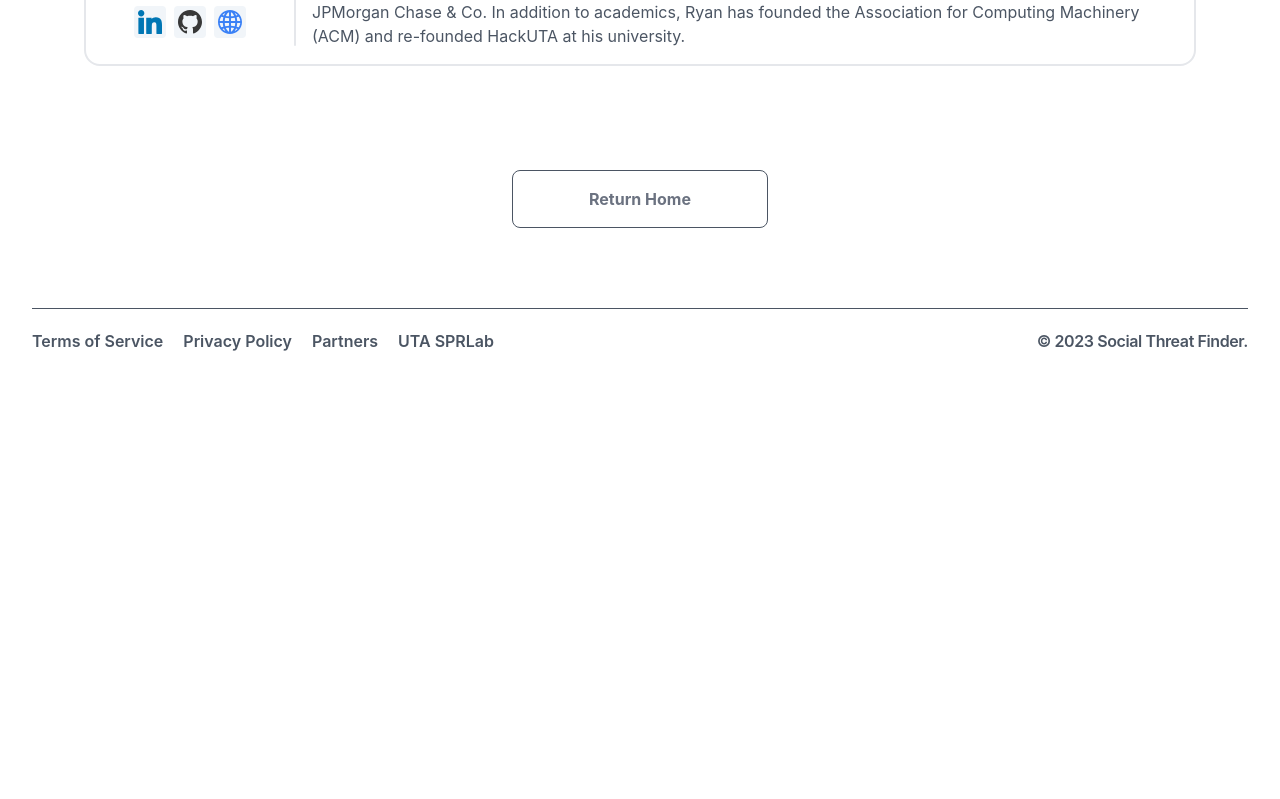
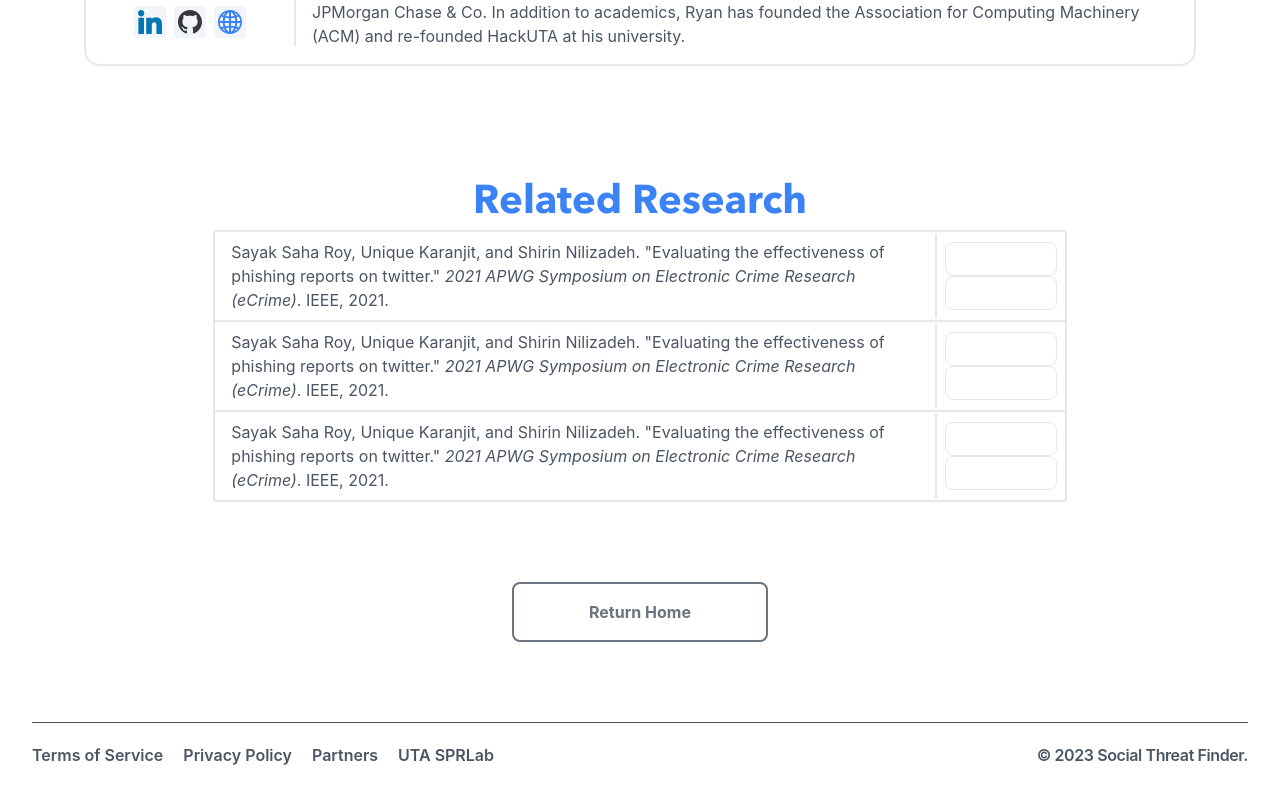
Before and after one commit to UTA-SPRLab/stf-site, a Next.js app in the folder client/: page /about in a window 1280 px wide. Shown: the part 1412-2211 px from the top of the page. Before the commit the page ends 1797 px from the top, so only its background shows below. Built offline with nearby package versions, Linux system fonts and the light colour scheme; no server answers.

Commit message:
spec updates

```diff
--- a/client/components/AboutUs.js
+++ b/client/components/AboutUs.js
@@ -1,5 +1,6 @@
 import React from "react";
 import Team from "./Team";
+import ResearchCitation from "./icons/ResearchCitation";
 import ReturnHome from "./icons/ReturnHome";
 
 export default function AboutUs() {
@@ -24,7 +25,7 @@ export default function AboutUs() {
 						Our blocklist is updated in real-time, which can be accessed through this
 						website, or you can also sign up for our API{" "}
 						<a
-							className="text-blue-500"
+							className="text-blue-500 hover:text-blue-600 transition-all"
 							href="https://forms.gle/Fz5U9E9WkYtzhuMj6"
 							target="_blank"
 						>
@@ -37,14 +38,27 @@ export default function AboutUs() {
 
 			<div className="flex flex-col items-center w-full mb-4 text-center">
 				<h1
-					className="text-5xl Avenir font-semibold text-black text-blue-500"
+					className="text-5xl Avenir font-semibold text-blue-500"
 					id="partners"
 				>
 					Meet the Team
 				</h1>
 			</div>
 			<Team />
-			<div className="flex justify-center align-center mb-20">
+			<div className="flex flex-col items-center w-full mb-4 text-center">
+				<h1
+					className="text-5xl Avenir font-semibold text-blue-500"
+					id="partners"
+				>
+					Related Research
+				</h1>
+				<div className="flex justify-center items-center flex-col w-2/3">
+					<ResearchCitation id="0" pos="top" title="Evaluating the effectiveness of phishing reports on twitter" authors="Sayak Saha Roy, Unique Karanjit, and Shirin Nilizadeh" journal="2021 APWG Symposium on Electronic Crime Research (eCrime)" publisher="IEEE" year="2021" link="https://ieeexplore.ieee.org/abstract/document/9738786" />
+					<ResearchCitation id="1" title="Evaluating the effectiveness of phishing reports on twitter" authors="Sayak Saha Roy, Unique Karanjit, and Shirin Nilizadeh" journal="2021 APWG Symposium on Electronic Crime Research (eCrime)" publisher="IEEE" year="2021" link="https://ieeexplore.ieee.org/abstract/document/9738786" />
+					<ResearchCitation id="2" pos="bottom" title="Evaluating the effectiveness of phishing reports on twitter" authors="Sayak Saha Roy, Unique Karanjit, and Shirin Nilizadeh" journal="2021 APWG Symposium on Electronic Crime Research (eCrime)" publisher="IEEE" year="2021" link="https://ieeexplore.ieee.org/abstract/document/9738786" />
+				</div>
+			</div>
+			<div className="flex justify-center align-center m-20">
 				<ReturnHome />
 			</div>
 		</section>
--- a/client/components/Header.js
+++ b/client/components/Header.js
@@ -12,7 +12,7 @@ export default function Header() {
 
 	return (
 		<div
-			className={`fixed transition-all top-0 w-full z-[10000] clearNav md:bg-opacity-90 duration-300 ease-in-out transition-all ${
+			className={`fixed transition-all top-0 w-full z-[10000] clearNav md:bg-opacity-90 duration-300 ease-in-out ${
 				scrollActive ? " shadow-md pt-0" : " pt-4"
 			}`}
 		>
--- a/client/components/PhishDB.js
+++ b/client/components/PhishDB.js
@@ -46,6 +46,43 @@ function GlobalFilter({ preGlobalFilteredRows, globalFilter, setGlobalFilter })
 	);
 }
 
+export function StatusColumnFilter({
+	column: { filterValue, setFilter, preFilteredRows, id, render },
+}) {
+	// Calculate the options for filtering
+	// using the preFilteredRows
+	const options = React.useMemo(() => {
+		const options = new Set();
+		preFilteredRows.forEach((row) => {
+			options.add(row.values[id])
+		});
+		return [...options.values()];
+	}, [id, preFilteredRows]);
+
+	// Render a multi-select box
+	return (
+		<label className="flex gap-x-2 items-baseline text-gray-500">
+			<span className="text-gray-700">{render("Header")}: </span>
+			<select
+				className="rounded-md border-gray-300 shadow-sm focus:border-blue-300 focus:ring focus:ring-blue-200 focus:ring-opacity-50"
+				name={id}
+				id={id}
+				value={filterValue}
+				onChange={(e) => {
+					setFilter(e.target.value || undefined);
+				}}
+			>
+			<option value="">All</option>
+				{options.map((option, i) => (
+					<option key={i} value={option}>
+						{(option === 0 ? "Offline" : option === 1 ? "Online" : option === 999 ? "Unknown" : "Undefined")}
+					</option>
+				))}
+			</select>
+		</label>
+	);
+}
+
 export function SelectColumnFilter({
 	column: { filterValue, setFilter, preFilteredRows, id, render },
 }) {
@@ -63,7 +100,7 @@ export function SelectColumnFilter({
 	options.sort();
 
 	// omit "Unknown" from options
-  	const filteredOptions = options.filter(option => option !== "Unknown");
+	const filteredOptions = options.filter((option) => option !== "Unknown");
 
 	// Render a multi-select box
 	return (
@@ -80,7 +117,9 @@ export function SelectColumnFilter({
 			>
 				<option value="">All</option>
 				<option value="Unknown">Unknown</option>
-				<option value="" disabled>----------</option>
+				<option value="" disabled>
+					----------
+				</option>
 				{filteredOptions.map((option, i) => (
 					<option key={i} value={option}>
 						{option.charAt(0).toUpperCase() + option.slice(1)}
@@ -212,6 +251,8 @@ function PhishDB() {
 				Header: "Status",
 				accessor: "urlAlive",
 				Cell: StatusPill,
+				Filter: StatusColumnFilter, // new
+				// filter: "includes",
 			},
 			{
 				Header: "Target",
--- a/client/components/icons/Buttons.js
+++ b/client/components/icons/Buttons.js
@@ -1,12 +1,11 @@
-import React from 'react'
-import { classNames } from './Utils'
+import React from "react";
+import { classNames } from "./Utils";
 
 export function Button({ children, className, ...rest }) {
 	return (
 		<button
 			type="button"
-      className={
-        classNames(
+			className={classNames(
 				"relative inline-flex items-center px-4 py-2 border border-gray-300 text-sm font-medium rounded-md text-gray-700 bg-white hover:bg-gray-50",
 				className
 			)}
@@ -14,15 +13,14 @@ export function Button({ children, className, ...rest }) {
 		>
 			{children}
 		</button>
-  )
+	);
 }
 
 export function PageButton({ children, className, ...rest }) {
 	return (
 		<button
 			type="button"
-      className={
-        classNames(
+			className={classNames(
 				"relative inline-flex items-center px-2 py-2 border border-gray-300 bg-white text-sm font-medium text-gray-500 hover:bg-gray-50",
 				className
 			)}
@@ -30,5 +28,30 @@ export function PageButton({ children, className, ...rest }) {
 		>
 			{children}
 		</button>
-  )
+	);
 }
+
+export function EnabledButton({ children, href, ...rest }) {
+	return (
+		<a
+			className="inline-flex items-center px-5 py-3 mt-2 font-medium text-white transition duration-150 ease-in-out transform bg-transparent border rounded-lg bg-blue-500 hover:bg-blue-600"
+			href={`${href}`}
+			{...rest}
+		>
+			<span className="justify-center">{children}</span>
+		</a>
+	);
+}
+
+export function DisabledButton({ children, status, ...rest }) {
+	return (
+		<button
+			className="inline-flex flex-col items-center px-5 py-2 mt-2 font-medium text-white transition duration-150 ease-in-out transform bg-transparent border rounded-lg bg-gray-400 hover:text-gray-200"
+			disabled
+			{...rest}
+		>
+			<span className="justify-center">{children}</span>
+			<span className="justify-center text-xs">{status}</span>
+		</button>
+	);
+}
--- /dev/null
+++ b/client/components/icons/ResearchCitation.js
@@ -0,0 +1,83 @@
+import SmallButton from "./Buttons.js";
+
+export default function ResearchCitation({
+	id,
+	pos,
+	children,
+	title,
+	authors,
+	journal,
+	publisher,
+	year,
+	link,
+	...rest
+}) {
+	const cite = (id) => {
+		const citationButton = document.getElementsByClassName("citeButton").item(id);
+		const citationText = document.getElementsByClassName("citationText").item(id);
+
+		const oldCitationButton = String(citationButton.innerText);
+
+		const clipboardItem = new ClipboardItem({
+			"text/plain": new Blob([citationText.innerText], { type: "text/plain" }),
+			"text/html": new Blob([citationText.outerHTML], { type: "text/html" }),
+		});
+
+		navigator.clipboard.write([clipboardItem]);
+
+		let range, selection;
+
+		if (document.body.createTextRange) {
+			range = document.body.createTextRange();
+			range.moveToElementText(citationText);
+			range.select();
+		} else if (window.getSelection) {
+			selection = window.getSelection();
+			range = document.createRange();
+			range.selectNodeContents(citationText);
+			selection.removeAllRanges();
+			selection.addRange(range);
+		}
+
+		citationButton.innerHTML = "Copied";
+		citationButton.classList.remove("hover:bg-blue-600");
+		citationButton.classList.add("hover:bg-green-600");
+		citationButton.classList.add("bg-green-500");
+
+		setTimeout(() => {
+			citationButton.innerHTML = oldCitationButton;
+			citationButton.classList.remove("hover:bg-green-600");
+			citationButton.classList.remove("bg-green-500");
+			citationButton.classList.add("hover:bg-blue-600");
+		}, 3000);
+	};
+
+	return (
+		<div className={`flex justify-between items-center w-full md:flex-row flex-col hover:bg-gray-50 hover:text-gray-800 transition-all ${pos === "top" ? "border-x-2 border-t-2 rounded-t" : (pos === "bottom" ? "border-x-2 border-b-2 rounded-b" : "border-2")}`}>
+			<p className="citationText w-7/8 py-2 px-4 text-justify md:text-left" id={id}>
+				{authors}. "
+				<a href={`${link}`} target="_blank">
+					{title}
+				</a>
+				." <i>{journal}</i>. {publisher}, {year}.
+			</p>
+			{/* <div className="md:border-l-2 md:border-t-0 md:w-0 md:h-16 border-t-2 rounded-2xl w-5/6 mx-4" /> */}
+			<div className="w-1/8 flex md:flex-col md:gap-0 gap-2 md:border-l-2 p-2">
+				<a
+					className="inline-flex justify-center items-center px-2 py-1 font-medium text-white transition-all duration-150 ease-in-out transform bg-transparent border rounded-lg bg-blue-500 hover:bg-blue-600 w-28 text-center cursor-pointer"
+					href={`${link}`}
+					target="_blank"
+				>
+					IEEE Xplore
+				</a>
+				<a
+					className="citeButton inline-flex justify-center items-center px-2 py-1 font-medium text-white transition-all duration-150 ease-in-out transform bg-transparent border rounded-lg bg-blue-500 hover:bg-blue-600 w-28 text-center cursor-pointer"
+					id={id}
+					onClick={(e) => cite(e.target.id)}
+				>
+					Cite (MLA)
+				</a>
+			</div>
+		</div>
+	);
+}
--- a/client/components/icons/ReturnHome.js
+++ b/client/components/icons/ReturnHome.js
@@ -1,7 +1,7 @@
 export default function ReturnHome() {
 	return (
 		<a
-			className="w-64 p-1 mx-auto font-bold text-center text-gray-500 border border-gray-600 rounded-lg sm:p-4"
+			className="w-64 p-1 mx-auto font-bold text-center text-gray-500 border-2 border-gray-500 rounded-lg sm:p-4 hover:bg-gray-200 transition-all"
 			href="/"
 		>
 			Return Home
```
Also changed, not shown: client/components/Main.js (+15 -32 lines), client/components/Team.js (+10 -10 lines). Lines whose indentation alone changed are shown as unchanged.
